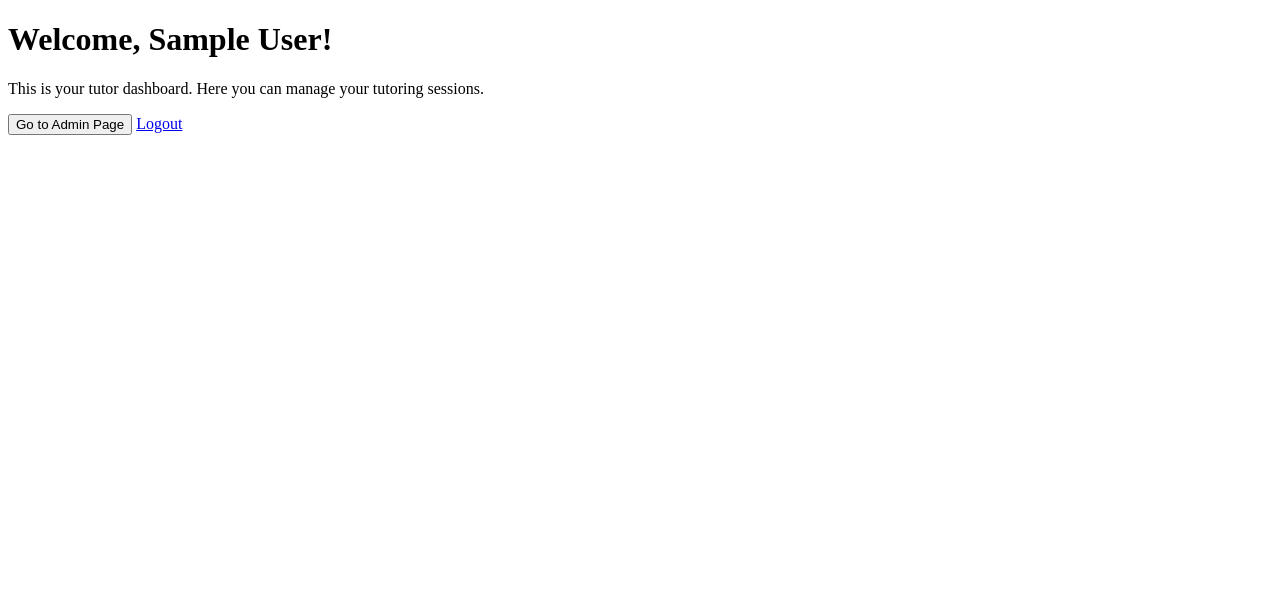
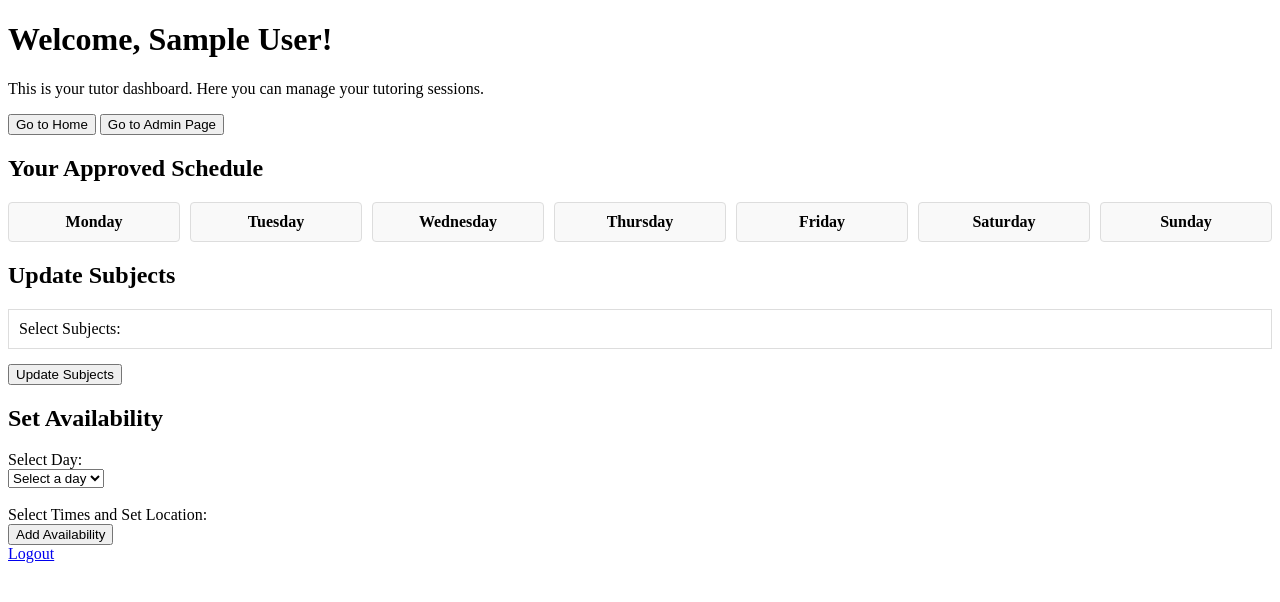
Before and after one commit to riyagoyal2134/tutoring, a Flask app: page /tutor_dashboard in a window 1280 px wide. Shown: the top 602 px of the page. Run offline with Flask 3, Linux system fonts and the light colour scheme; the visitor is signed in with stand-in values (Sample User, id 1); data that the repository does not hold is empty; some libraries are stand-ins or nearby versions.

Commit message:
added the Tutoring page functionality

```diff
--- a/main.py
+++ b/main.py
@@ -189,14 +189,109 @@ def admin_dashboard():
     else:
         return redirect(url_for('login'))
 
+def generate_time_slots():
+    slots = []
+    for hour in range(8, 21):  # 8 AM to 9 PM
+        for minute in (0, 30):
+            slots.append(f"{hour:02}:{minute:02}:00")
+    return slots
+
+# Helper function to convert timedelta to HH:MM format
+def timedelta_to_str(timedelta_obj):
+    total_seconds = int(timedelta_obj.total_seconds())
+    hours, remainder = divmod(total_seconds, 3600)
+    minutes, _ = divmod(remainder, 60)
+    return f"{hours:02}:{minutes:02}"  # Returns HH:MM format
+
 # New route for tutor dashboard
-@app.route('/tutor_dashboard')
+@app.route('/tutor_dashboard', methods=['GET', 'POST'])
 def tutor_dashboard():
     if 'loggedin' in session and session.get('tutor') == 'Yes':
-        return render_template('tutor_dashboard.html', firstname=session['firstname'])
+        email = session['email']
+        cur = mysql.connection.cursor(MySQLdb.cursors.DictCursor)
+
+        # Fetch all subjects and pre-checked subjects for the user
+        cur.execute("SELECT SubjectID, SubjectName FROM SUBJECT_LIST")
+        subjects = cur.fetchall()
+        cur.execute("SELECT SubjectID FROM SUBJECTS WHERE Email = %s", (email,))
+        tutor_subjects = {row['SubjectID'] for row in cur.fetchall()}
+
+        # Fetch existing availability with time formatted as HH:MM
+        cur.execute("SELECT DayOfWeek, StartTime FROM SCHEDULE WHERE Email = %s", (email,))
+        existing_availability = {(row['DayOfWeek'], timedelta_to_str(row['StartTime'])) for row in cur.fetchall()}
+
+        if request.method == 'POST':
+            # 1. Handle subject update form
+            if 'subject_ids' in request.form:
+                selected_subject_ids = set(map(int, request.form.getlist('subject_ids')))
+                # Remove unselected subjects
+                for subject_id in tutor_subjects - selected_subject_ids:
+                    cur.execute("DELETE FROM SUBJECTS WHERE Email = %s AND SubjectID = %s", (email, subject_id))
+                # Add newly selected subjects
+                for subject_id in selected_subject_ids - tutor_subjects:
+                    cur.execute("INSERT INTO SUBJECTS (Email, SubjectID) VALUES (%s, %s)", (email, subject_id))
+                mysql.connection.commit()
+                tutor_subjects = selected_subject_ids  # Update local cache after database update
+
+            # 2. Handle availability update form, day-specific
+            if 'availability_day' in request.form:
+                availability_day = request.form.get("availability_day")
+                selected_availability = set()
+                location_default = request.form.get("location_default", "Online")
+
+                # Collect selected availability time slots for the specific day
+                if availability_day:
+                    for time in request.form.getlist("availability_times"):
+                        location = request.form.get(f"location_{time}", location_default)
+                        selected_availability.add((availability_day, time, location))
+
+                # Delete unselected availability slots only for the specific day
+                to_delete = {(day, time) for day, time in existing_availability if day == availability_day and (day, time) not in {(day, time) for day, time, _ in selected_availability}}
+                for day, time in to_delete:
+                    cur.execute("DELETE FROM SCHEDULE WHERE Email = %s AND DayOfWeek = %s AND StartTime = %s", (email, day, time))
+
+                # Add or update new availability for the specific day
+                for day, time, location in selected_availability:
+                    if (day, time) not in {(d, t) for d, t in existing_availability}:
+                        cur.execute("INSERT INTO SCHEDULE (Email, DayOfWeek, StartTime, Loc, Approved) VALUES (%s, %s, %s, %s, 'No')",
+                                    (email, day, time, location))
+                    else:
+                        cur.execute("UPDATE SCHEDULE SET Loc = %s WHERE Email = %s AND DayOfWeek = %s AND StartTime = %s",
+                                    (location, email, day, time))
+
+                mysql.connection.commit()
+
+        # Fetch updated schedule for display
+        cur.execute("""
+            SELECT DayOfWeek, StartTime, Loc
+            FROM SCHEDULE
+            WHERE Email = %s AND Approved = 'Yes'
+            ORDER BY DayOfWeek, StartTime
+        """, (email,))
+        approved_schedule = [
+            {
+                "DayOfWeek": row['DayOfWeek'],
+                "StartTime": timedelta_to_str(row['StartTime']),
+                "Loc": row['Loc']
+            }
+            for row in cur.fetchall()
+        ]
+
+        # Updated availability list for rendering
+        cur.execute("SELECT DayOfWeek, StartTime, Loc FROM SCHEDULE WHERE Email = %s", (email,))
+        fetched_schedule = cur.fetchall()
+        tutor_schedule = [
+            (row['DayOfWeek'], timedelta_to_str(row['StartTime']), row['Loc']) for row in fetched_schedule
+        ]
+
+        cur.close()
+
+        return render_template('tutor_dashboard.html', firstname=session['firstname'],
+                               subjects=subjects, tutor_subjects=tutor_subjects,
+                               approved_schedule=approved_schedule,
+                               tutor_schedule=tutor_schedule)
     else:
         return redirect(url_for('login'))
 
-
 if __name__ == '__main__':
     app.run(debug=True)
--- a/templates/tutor_dashboard.html
+++ b/templates/tutor_dashboard.html
@@ -4,16 +4,168 @@
     <meta charset="UTF-8">
     <meta name="viewport" content="width=device-width, initial-scale=1.0">
     <title>Tutor Dashboard</title>
+    <style>
+        /* Basic styling */
+        .scrollable {
+            max-height: 150px;
+            overflow-y: auto;
+            border: 1px solid #ddd;
+            padding: 10px;
+            margin-bottom: 15px;
+        }
+        .time-slot {
+            display: flex;
+            align-items: center;
+            margin-bottom: 5px;
+        }
+        .time-slot input[type="text"] {
+            margin-left: 10px;
+            width: 100px;
+        }
+        .calendar {
+            display: grid;
+            grid-template-columns: repeat(7, 1fr);
+            gap: 10px;
+            text-align: center;
+            margin-top: 20px;
+        }
+        .day {
+            padding: 10px;
+            border: 1px solid #ddd;
+            background-color: #f9f9f9;
+            border-radius: 4px;
+        }
+        .schedule-entry {
+            font-size: 0.9em;
+            margin-top: 5px;
+            background-color: #e0f7fa;
+            border-radius: 3px;
+            padding: 3px;
+        }
+    </style>
 </head>
 <body>
     <h1>Welcome, {{ firstname }}!</h1>
     <p>This is your tutor dashboard. Here you can manage your tutoring sessions.</p>
 
+    <!-- Button to go to index page (always visible) -->
+    <button onclick="window.location.href='{{ url_for('index') }}'">Go to Home</button>
+
     <!-- Conditionally show the "Go to Admin" button if the user is an admin -->
     {% if session.get('admin') == 'Yes' %}
-        <button onclick="window.location.href='/admin_dashboard'">Go to Admin Page</button>
+        <button onclick="window.location.href='{{ url_for('admin_dashboard') }}'">Go to Admin Page</button>
     {% endif %}
 
+    <!-- Approved Schedule Calendar -->
+    <h2>Your Approved Schedule</h2>
+    <div class="calendar">
+        {% for day in ['Monday', 'Tuesday', 'Wednesday', 'Thursday', 'Friday', 'Saturday', 'Sunday'] %}
+            <div class="day">
+                <strong>{{ day }}</strong>
+                <div>
+                    {% for entry in approved_schedule %}
+                        {% if entry['DayOfWeek'] == day %}
+                            <div class="schedule-entry">
+                                {{ entry['StartTime'] }} - {{ entry['Loc'] }}
+                            </div>
+                        {% endif %}
+                    {% endfor %}
+                </div>
+            </div>
+        {% endfor %}
+    </div>
+
+    <!-- Update Subjects Form -->
+    <h2>Update Subjects</h2>
+    <form method="post">
+        <div class="scrollable">
+            <label>Select Subjects:</label><br>
+            {% for subject in subjects %}
+                <input type="checkbox" name="subject_ids" value="{{ subject.SubjectID }}"
+                       {% if subject.SubjectID in tutor_subjects %} checked {% endif %}>
+                {{ subject.SubjectName }}<br>
+            {% endfor %}
+        </div>
+        <button type="submit">Update Subjects</button>
+    </form>
+
+    <!-- Set Availability Form -->
+    <h2>Set Availability</h2>
+    <form method="post">
+        <!-- Day of the week dropdown -->
+        <label>Select Day:</label><br>
+        <select id="availability_day" name="availability_day" onchange="updateAvailableTimes()">
+            <option value="">Select a day</option>
+            <option value="Monday">Monday</option>
+            <option value="Tuesday">Tuesday</option>
+            <option value="Wednesday">Wednesday</option>
+            <option value="Thursday">Thursday</option>
+            <option value="Friday">Friday</option>
+            <option value="Saturday">Saturday</option>
+            <option value="Sunday">Sunday</option>
+        </select><br><br>
+
+        <!-- Time slot checkboxes and locations -->
+        <label>Select Times and Set Location:</label><br>
+        <div id="timeSlots">
+            <!-- Time slots will be dynamically added here by JavaScript -->
+        </div>
+
+        <button type="submit">Add Availability</button>
+    </form>
+
     <a href="/logout">Logout</a>
+
+    <script>
+        const tutorSchedule = {{ tutor_schedule|tojson|safe }};
+
+        function updateAvailableTimes() {
+            const day = document.getElementById("availability_day").value;
+            const timeSlotsDiv = document.getElementById("timeSlots");
+
+            // Clear current time slots
+            timeSlotsDiv.innerHTML = '';
+
+            // List of 30-minute intervals in HH:MM format
+            const timeIntervals = [
+                "08:00", "08:30", "09:00", "09:30", "10:00", "10:30", "11:00", "11:30",
+                "12:00", "12:30", "13:00", "13:30", "14:00", "14:30", "15:00", "15:30",
+                "16:00", "16:30", "17:00", "17:30", "18:00", "18:30", "19:00", "19:30",
+                "20:00", "20:30"
+            ];
+
+            // Generate checkboxes and location inputs for each time slot
+            timeIntervals.forEach(time => {
+                const timeSlotDiv = document.createElement("div");
+                timeSlotDiv.classList.add("time-slot");
+
+                const checkbox = document.createElement("input");
+                checkbox.type = "checkbox";
+                checkbox.name = "availability_times";
+                checkbox.value = time;
+
+                // Find if this time slot is already in the schedule and set location if so
+                const existingEntry = tutorSchedule.find(([d, t, loc]) => d === day && t === time);
+                if (existingEntry) {
+                    checkbox.checked = true;
+                }
+
+                const timeLabel = document.createElement("label");
+                timeLabel.innerText = time; // Display HH:MM format
+
+                const locationInput = document.createElement("input");
+                locationInput.type = "text";
+                locationInput.name = `location_${time}`;  // Unique name for each location input
+                locationInput.placeholder = "Location";
+                locationInput.value = existingEntry ? existingEntry[2] : ""; // Prefill location if exists
+
+                timeSlotDiv.appendChild(checkbox);
+                timeSlotDiv.appendChild(timeLabel);
+                timeSlotDiv.appendChild(locationInput);
+
+                timeSlotsDiv.appendChild(timeSlotDiv);
+            });
+        }
+    </script>
 </body>
 </html>
```
Also changed, not shown: 1 other file.
